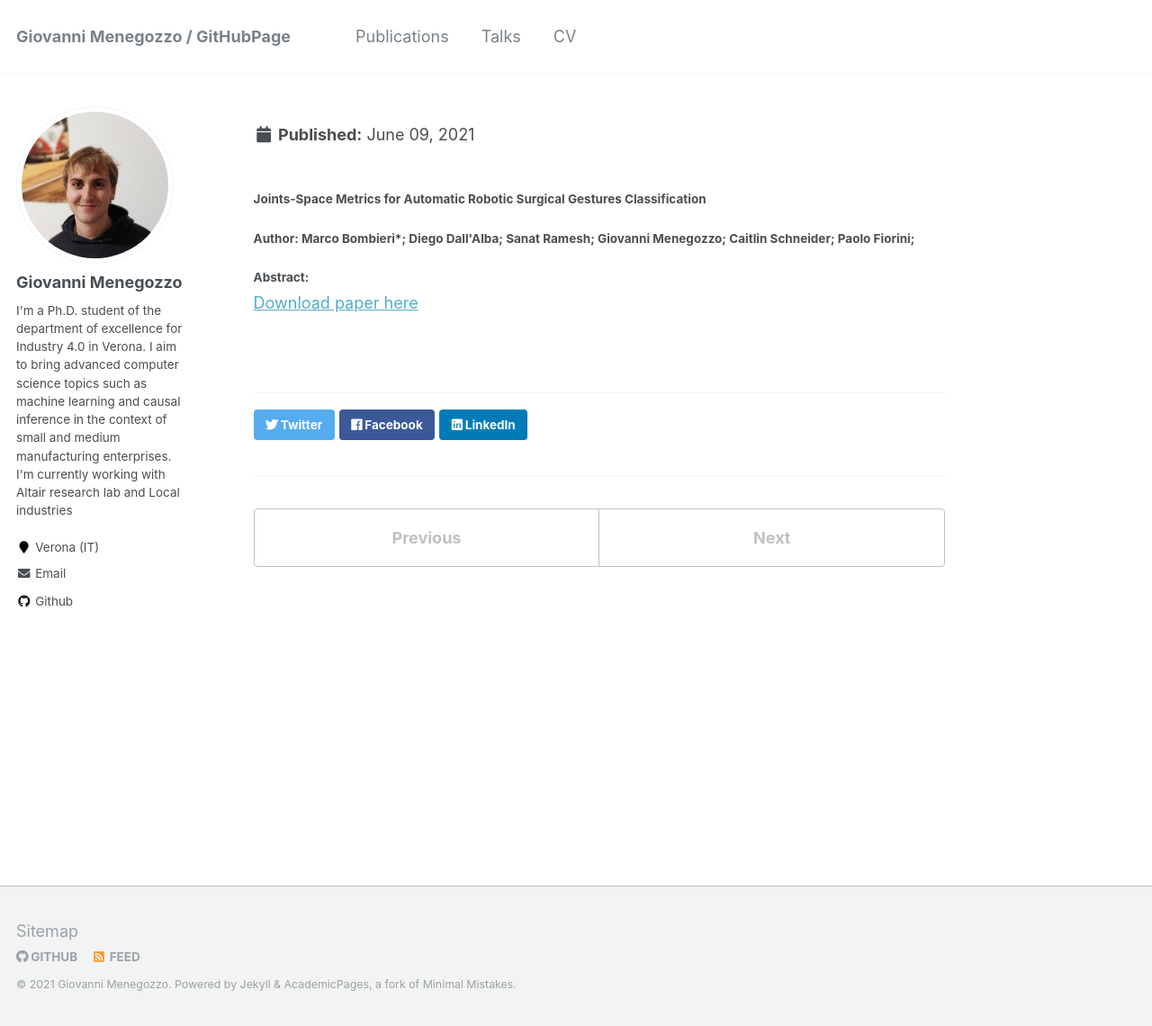
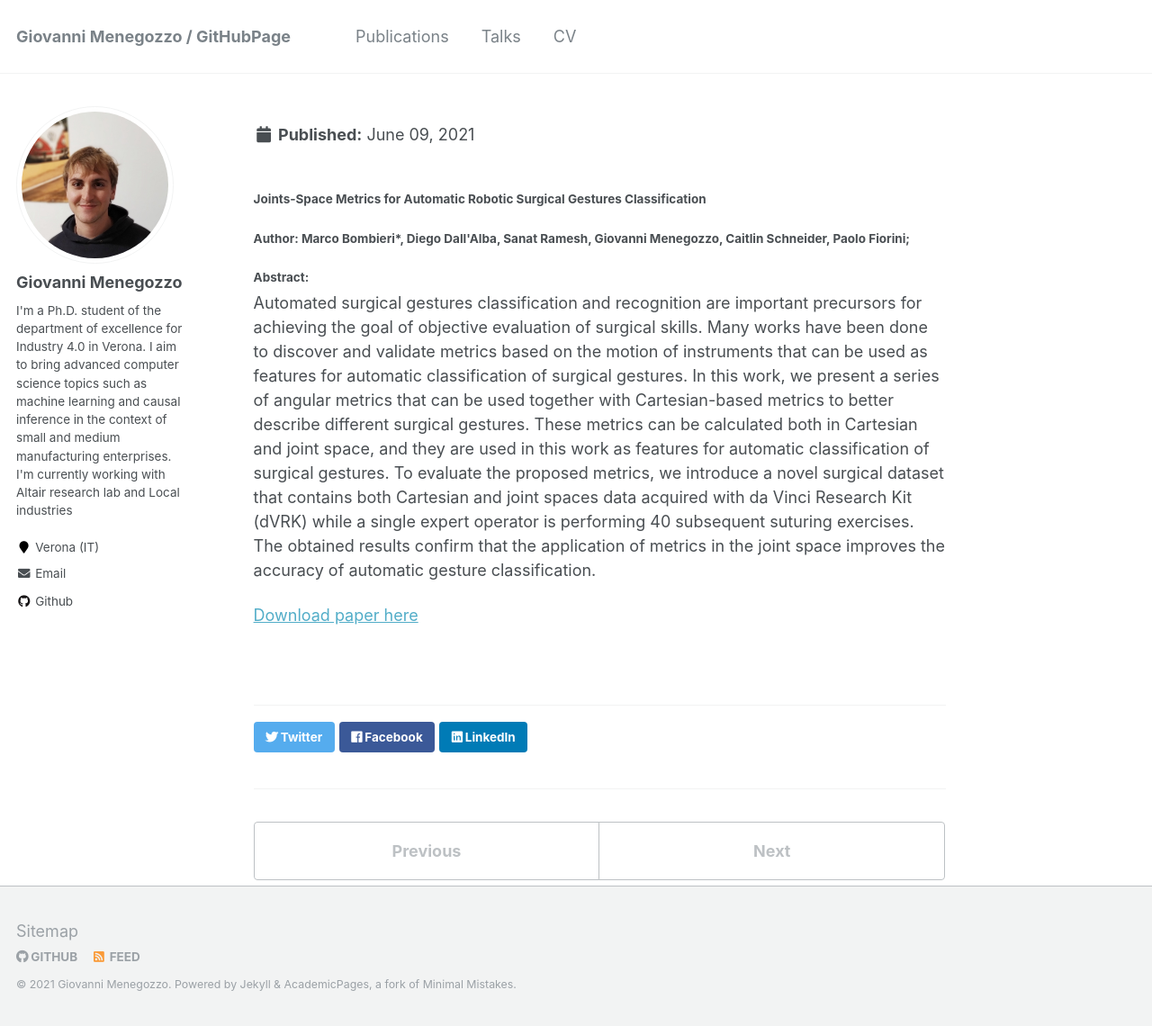
Before and after one commit to giovanniMen/giovannimenegozzosite, a Jekyll site: the page built from _publications/IROS.md, in a window 1280 px wide and 1140 px high. Shown: the whole window at 90% size. Built offline with Jekyll 4.4.1, drawn with Linux system fonts in a browser that asks for light colours.

Commit message:
Update IROS.md

```diff
--- a/_publications/IROS.md
+++ b/_publications/IROS.md
@@ -10,9 +10,9 @@
 ---
 
 <h4>Joints-Space Metrics for Automatic Robotic Surgical Gestures Classification</h4>
-<h4>Author: Marco Bombieri*; Diego Dall'Alba; Sanat Ramesh; Giovanni Menegozzo; Caitlin Schneider; Paolo Fiorini;</h4>
+<h4>Author: Marco Bombieri*, Diego Dall'Alba, Sanat Ramesh, Giovanni Menegozzo, Caitlin Schneider, Paolo Fiorini;</h4>
 <h4>Abstract:</h4>
-
+Automated surgical gestures classification and recognition are important precursors for achieving the goal of objective evaluation of surgical skills. Many works have been done to discover and validate metrics based on the motion of instruments that can be used as features for automatic classification of surgical gestures. In this work, we present a series of angular metrics that can be used together with Cartesian-based metrics to better describe different surgical gestures. These metrics can be calculated both in Cartesian and joint space, and they are used in this work as features for automatic classification of surgical gestures. To evaluate the proposed metrics, we introduce a novel surgical dataset that contains both Cartesian and joint spaces data acquired with da Vinci Research Kit (dVRK) while a single expert operator is performing 40 subsequent suturing exercises. The obtained results confirm that the application of metrics in the joint space improves the accuracy of automatic gesture classification.
 
 
 [Download paper here](https://10.1109/IROS45743.2020.9341094.org/)
```
